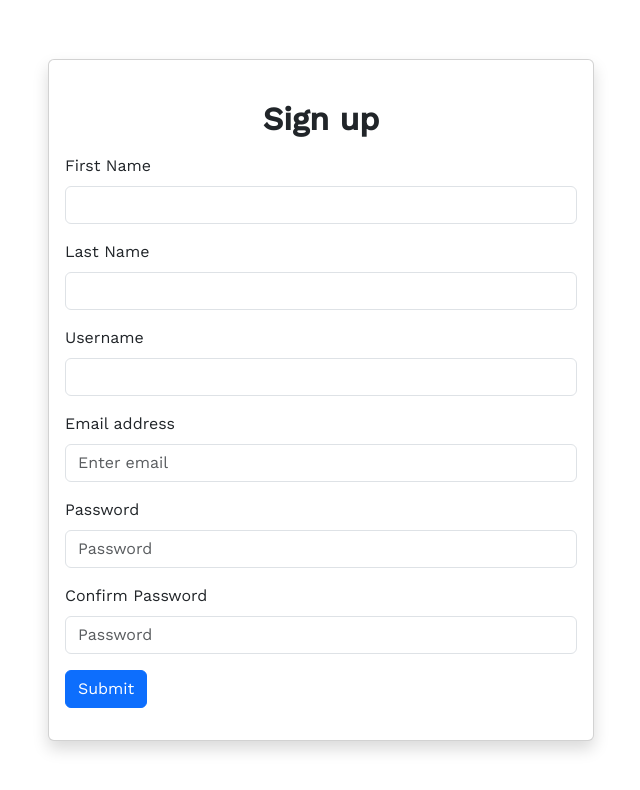
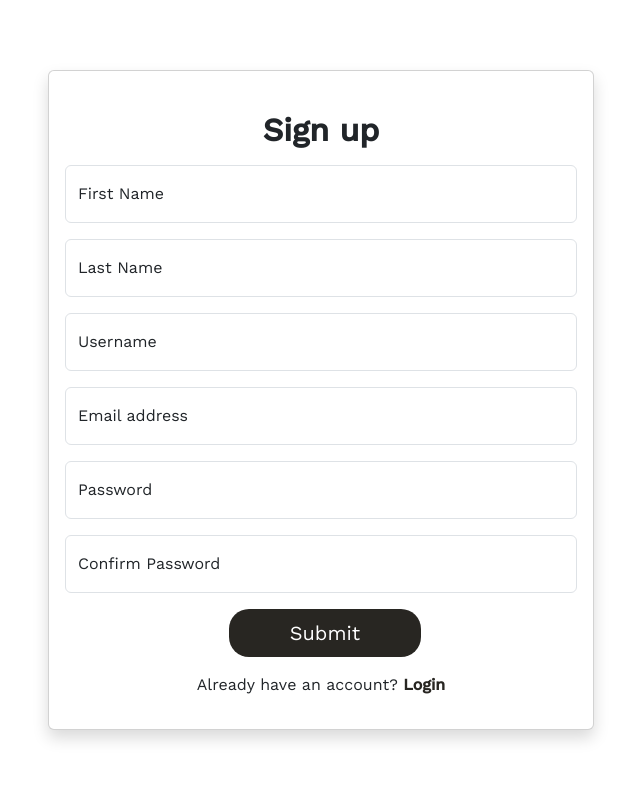
Before and after one commit to adrianabenedetti/whishgram_frontend, a React (Create React App) app: page /Signup in a window 1280 px wide. Shown: the top 790 px of the page, without its empty margins (319-959 px from the left). Built offline with nearby package versions, Linux system fonts and the light colour scheme.

Commit message:
loginpage

```diff
--- a/src/App.css
+++ b/src/App.css
@@ -7,6 +7,5 @@
   margin: 0;
   padding: 0;
   box-sizing: border-box;
-  font-family: 'Work Sans', sans-serif
-
+  font-family: 'Work Sans', sans-serif;
 }
--- a/src/pages/Dashboard.js
+++ b/src/pages/Dashboard.js
@@ -157,9 +157,6 @@ const Dashboard = () => {
                 </Col>
               );
             })}
-{/*           {showDiv && showDiv[index] && (
-            <div>Questo Campetella si comporta male 😈</div>
-          )} */}
         </Row>
       </Container>
     </>
--- a/src/pages/Home.js
+++ b/src/pages/Home.js
@@ -8,18 +8,34 @@ import Footer from '../components/Footer';
 
 const Home = () => {
 
+  const button = {
+    button: {
+      backgroundColor:'rgb(40, 38, 34)',
+      width:'6rem',
+      height:'3rem',
+      border: 'none',
+      borderRadius: '20px',
+      textAlign: 'center',
+      fontSize: '12pt',
+      color: 'rgb(234, 234, 234);',
+      marginLeft: '0.5rem'
+    }
+  }
+
   return (
     <>
     <Navbar expand="lg" className="bg-body-tertiary shadow">
       <Container>
-        <Navbar.Brand style={{fontSize:'20pt', fontWeight:'bold'}} href="#home">WISHGRAM</Navbar.Brand>
+        <Navbar.Brand style={{fontSize:'25pt', fontWeight:'bold', color:'rgb(40, 38, 34)'}} href="#home">WISHGRAM</Navbar.Brand>
+        <div>
         <Navbar.Toggle aria-controls="basic-navbar-nav" />
-        <Navbar.Collapse id="basic-navbar-nav">
+        <Navbar.Collapse id="basic-navbar-nav" >
           <Nav className="d-flex justify-content-end">
-            <Link to= "/SignUp"><Button className="my-2 mx-3" variant="dark">Sign up</Button></Link>
-            <Link to= "/Login"><Button className="my-2 mx-3" variant="dark">Login</Button></Link>
+            <Link to= "/SignUp"><Button style={button.button}>Sign up</Button></Link>
+            <Link to= "/Login"><Button style={button.button} >Login</Button></Link>
           </Nav>
         </Navbar.Collapse>
+        </div>
       </Container>
     </Navbar>
     <Container>
--- a/src/pages/Login.js
+++ b/src/pages/Login.js
@@ -5,16 +5,15 @@ import { useState } from 'react';
 import {motion} from 'framer-motion';
 import { toast } from 'react-toastify';
 import 'react-toastify/dist/ReactToastify.css';
+import FloatingLabel from 'react-bootstrap/FloatingLabel';
 
 
 const Login = () => {
   const initialStateData = {
     email: "",
-        password:""
-    }
-    const [formData, setFormData] = useState(
-        initialStateData
-      );
+    password: "",
+  };
+  const [formData, setFormData] = useState(initialStateData);
 
   const handleChange = (e) => {
     setFormData((prev) => ({
@@ -36,15 +35,15 @@ const Login = () => {
         body: JSON.stringify(formData),
       });
       const response = await data.json();
-          if (response.statusCode===200) {
+      if (response.statusCode === 200) {
         localStorage.setItem("session", response.accessToken);
-            navigate("/Dashboard")
+        navigate("/Dashboard");
       } else {
-            toast.error("Login failed ❌: invalid email or password")
+        toast.error("Login failed ❌: invalid email or password");
       }
       resetFields();
     } catch (error) {
-          toast.error(Error)
+      toast.error(Error);
     }
   };
 
@@ -54,6 +53,29 @@ const Login = () => {
       password: "",
     });
   };
+
+  const loginForm = {
+    card: {
+      color: "rgb(40, 38, 34)",
+    },
+    button: {
+      backgroundColor: "rgb(40, 38, 34)",
+      width: "12rem",
+      height: "3rem",
+      border: "none",
+      borderRadius: "20px",
+      textAlign: "center",
+      fontSize: "15pt",
+      color: "rgb(234, 234, 234);",
+      marginLeft: "0.5rem",
+    },
+    link: {
+      textDecoration: "none",
+      color: "rgb(40, 38, 34)",
+      fontWeight: "bold",
+    },
+  };
+
   return (
     <>
       <Container>
@@ -61,38 +83,63 @@ const Login = () => {
           <Col md={8} lg={6} xs={12}>
             <Card className="shadow">
               <Card.Body>
-
                 <div className="mb-3 mt-md-4">
                   <h2 className="fw-bold mb-2 text-center">Login</h2>
                   <div className="mb-3"></div>
                   <Form onSubmit={handleSubmit}>
                     <Form.Group className="mb-3" controlId="formBasicEmail">
-                    <Form.Label className="text-center">
-                      Email address
-                    </Form.Label>
-                    <Form.Control type="email" placeholder="Enter email" name="email" onChange={handleChange}
-                      value={formData.email} />
+                      <FloatingLabel
+                        controlId="floatingInput"
+                        label="Email address"
+                        className="mb-3"
+                      >
+                        <Form.Control
+                          type="email"
+                          placeholder="Enter email"
+                          name="email"
+                          onChange={handleChange}
+                          value={formData.email}
+                        />
+                      </FloatingLabel>
                     </Form.Group>
                     <Form.Group className="mb-3" controlId="formBasicPassword">
-                    <Form.Label>Password</Form.Label>
-                    <Form.Control type="password" placeholder="Password" name="password" onChange={handleChange}
-                      value={formData.password}/>
+                      <FloatingLabel
+                        controlId="floatingInput"
+                        label="Password"
+                        className="mb-3"
+                      >
+                        <Form.Control
+                          type="password"
+                          placeholder="Password"
+                          name="password"
+                          onChange={handleChange}
+                          value={formData.password}
+                        />
+                      </FloatingLabel>
                     </Form.Group>
                     <Form.Group
                       className="mb-3"
                       controlId="formBasicCheckbox"
                     ></Form.Group>
-                  <motion.div className="d-grid" whileHover={{scale:1.1}} whileTap={{scale:0.9}}>
-                    <Button variant="primary" type="submit">
-                      Login
+                    <motion.div
+                      className="d-flex justify-content-center"
+                      whileHover={{ scale: 1.1 }}
+                      whileTap={{ scale: 0.9 }}
+                    >
+                      <Button
+                        className="d-flex justify-content-center"
+                        style={loginForm.button}
+                        type="submit"
+                      >
+                        Log in
                       </Button>
                     </motion.div>
                   </Form>
                   <div className="mt-3">
                     <p className="mb-0  text-center">
                       Don't have an account?{" "}
-                    <Link to="/SignUp">
-                      <motion.span className="text-primary fw-bold" whileHover={{scale:1.1}} whileTap={{scale:0.9}}>Sign Up</motion.span>
+                      <Link style={loginForm.link} to="/SignUp">
+                        <span>Sign Up</span>
                       </Link>
                     </p>
                   </div>
--- a/src/pages/SignUp.js
+++ b/src/pages/SignUp.js
@@ -1,9 +1,11 @@
-import React from 'react';
-import { useState } from 'react';
+import React from "react";
+import { useState } from "react";
+import { Link } from 'react-router-dom';
 import { Col, Button, Row, Container, Card, Form } from "react-bootstrap";
-import { toast } from 'react-toastify';
-import 'react-toastify/dist/ReactToastify.css';
-
+import { toast } from "react-toastify";
+import "react-toastify/dist/ReactToastify.css";
+import { motion } from "framer-motion";
+import FloatingLabel from "react-bootstrap/FloatingLabel";
 
 const SignUp = () => {
   const [formData, setFormData] = useState({
@@ -12,7 +14,7 @@ const SignUp = () => {
     userName: "",
     email: "",
     password: "",
-    confirmPassword:""
+    confirmPassword: "",
   });
 
   const handleChange = (e) => {
@@ -23,11 +25,11 @@ const SignUp = () => {
   };
 
   const checkPassword = () => {
-    if(formData.password === formData.confirmPassword) {
-      return true
+    if (formData.password === formData.confirmPassword) {
+      return true;
     }
-    return false
-  }
+    return false;
+  };
   const handleSubmit = async (e) => {
     e.preventDefault();
     if (checkPassword()) {
@@ -46,10 +48,10 @@ const SignUp = () => {
         resetFields();
         return user;
       } catch (error) {
-        toast.warning("Please check you info ☝️")
+        toast.warning("Please check you info ☝️");
       }
     } else {
-      return toast.warning("Passwords do not match 🚫")
+      return toast.warning("Passwords do not match 🚫");
     }
   };
 
@@ -60,12 +62,33 @@ const SignUp = () => {
       userName: "",
       email: "",
       password: "",
-      confirmPassword:""
+      confirmPassword: "",
     });
   };
 
+  const signupForm = {
+    card: {
+      color: "rgb(40, 38, 34)",
+    },
+    button: {
+      backgroundColor: "rgb(40, 38, 34)",
+      width: "12rem",
+      height: "3rem",
+      border: "none",
+      borderRadius: "20px",
+      textAlign: "center",
+      fontSize: "15pt",
+      color: "rgb(234, 234, 234);",
+      marginLeft: "0.5rem",
+    },
+    link: {
+      textDecoration: "none",
+      color: "rgb(40, 38, 34)",
+      fontWeight: "bold",
+    },
+  };
   return (
-    <Container>
+    <Container style={signupForm.card}>
       <Row className="vh-100 d-flex justify-content-center align-items-center">
         <Col md={8} lg={6} xs={12}>
           <Card className="shadow">
@@ -75,34 +98,56 @@ const SignUp = () => {
                 <div className="mb-3"></div>
                 <Form onSubmit={handleSubmit}>
                   <Form.Group className="mb-3">
-                    <Form.Label>First Name</Form.Label>
+                    <FloatingLabel
+                      controlId="floatingInput"
+                      label="First Name"
+                      className="mb-3"
+                    >
                       <Form.Control
                         type="text"
                         name="firstName"
+                        placeholder="First Name"
                         onChange={handleChange}
                         value={formData.firstName}
                       />
+                    </FloatingLabel>
                   </Form.Group>
                   <Form.Group className="mb-3">
-                    <Form.Label>Last Name</Form.Label>
+                    <FloatingLabel
+                      controlId="floatingInput"
+                      label="Last Name"
+                      className="mb-3"
+                    >
                       <Form.Control
                         type="text"
                         name="lastName"
+                        placeholder="Last Name"
                         onChange={handleChange}
                         value={formData.lastName}
                       />
+                    </FloatingLabel>
                   </Form.Group>
                   <Form.Group className="mb-3">
-                    <Form.Label>Username</Form.Label>
+                    <FloatingLabel
+                      controlId="floatingInput"
+                      label="Username"
+                      className="mb-3"
+                    >
                       <Form.Control
                         type="text"
                         name="userName"
+                        placeholder="Username"
                         onChange={handleChange}
                         value={formData.userName}
                       />
+                    </FloatingLabel>
                   </Form.Group>
                   <Form.Group className="mb-3" controlId="formBasicEmail">
-                    <Form.Label>Email address</Form.Label>
+                    <FloatingLabel
+                      controlId="floatingInput"
+                      label="Email address"
+                      className="mb-3"
+                    >
                       <Form.Control
                         type="email"
                         placeholder="Enter email"
@@ -110,9 +155,14 @@ const SignUp = () => {
                         onChange={handleChange}
                         value={formData.email}
                       />
+                    </FloatingLabel>
                   </Form.Group>
                   <Form.Group className="mb-3" controlId="formBasicPassword">
-                    <Form.Label>Password</Form.Label>
+                    <FloatingLabel
+                      controlId="floatingInput"
+                      label="Password"
+                      className="mb-3"
+                    >
                       <Form.Control
                         type="password"
                         placeholder="Password"
@@ -120,9 +170,14 @@ const SignUp = () => {
                         onChange={handleChange}
                         value={formData.password}
                       />
+                    </FloatingLabel>
                   </Form.Group>
                   <Form.Group className="mb-3" controlId="formBasicPassword">
-                    <Form.Label>Confirm Password</Form.Label>
+                    <FloatingLabel
+                      controlId="floatingInput"
+                      label="Confirm Password"
+                      className="mb-3"
+                    >
                       <Form.Control
                         type="password"
                         placeholder="Password"
@@ -130,11 +185,30 @@ const SignUp = () => {
                         onChange={handleChange}
                         value={formData.confirmPassword}
                       />
+                    </FloatingLabel>
                   </Form.Group>
-                  <Button variant="primary" type="submit" className='text-align-center'>
+                  <motion.div
+                    whileHover={{ scale: 1.1 }}
+                    whileTap={{ scale: 0.9 }}
+                    className="d-flex justify-content-center"
+                  >
+                    <Button
+                      style={signupForm.button}
+                      type="submit"
+                      className="text-align-center"
+                    >
                       Submit
                     </Button>
+                  </motion.div>
                 </Form>
+                <div className="mt-3">
+                    <p className="mb-0  text-center">
+                      Already have an account?{" "}
+                      <Link style={signupForm.link} to="/Login">
+                        <span>Login</span>
+                      </Link>
+                    </p>
+                  </div>
               </div>
             </Card.Body>
           </Card>
@@ -142,6 +216,6 @@ const SignUp = () => {
       </Row>
     </Container>
   );
-}
+};
 
-export default SignUp
+export default SignUp;
--- a/src/styles/menu.css
+++ /dev/null
@@ -1,39 +0,0 @@
-* {
-    padding: 0;
-    margin: 0;
-    box-sizing: border-box;
-  }
-
-  #toggle-btn,
-  .menu a {
-    position: absolute;
-    display: grid;
-    place-items: center;
-    border-radius: 50%;
-  }
-  .menu a {
-    background-color: #ffffff;
-    height: 70px;
-    width: 70px;
-    font-size: 22px;
-    color: #4249ed;
-    text-decoration: none;
-    top: 30px;
-    left: 30px;
-    transition: 0.5s;
-  }
-  #toggle-btn {
-    background-color: #0f1730;
-    color: #ffffff;
-    height: 100px;
-    width: 100px;
-    border: none;
-    font-size: 40px;
-    top: 15px;
-    left: 15px;
-    transition: 0.3s;
-    cursor: pointer;
-  }
-  .active {
-    transform: rotate(45deg);
-  }
--- /dev/null
+++ b/src/styles/signup.css
@@ -0,0 +1,3 @@
+*{
+    color: rgb(40, 38, 34)
+}
```
Lines whose indentation alone changed are shown as unchanged.
